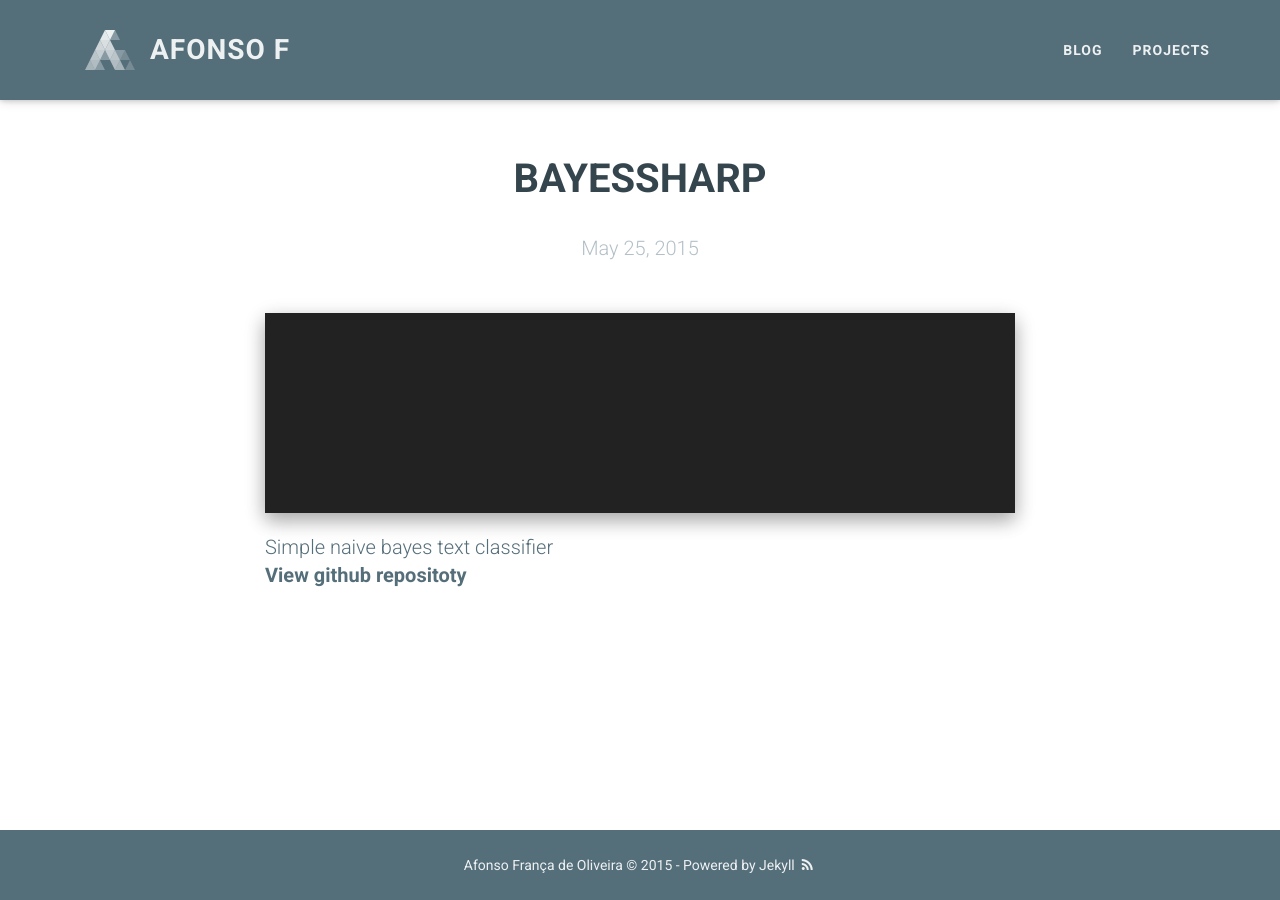
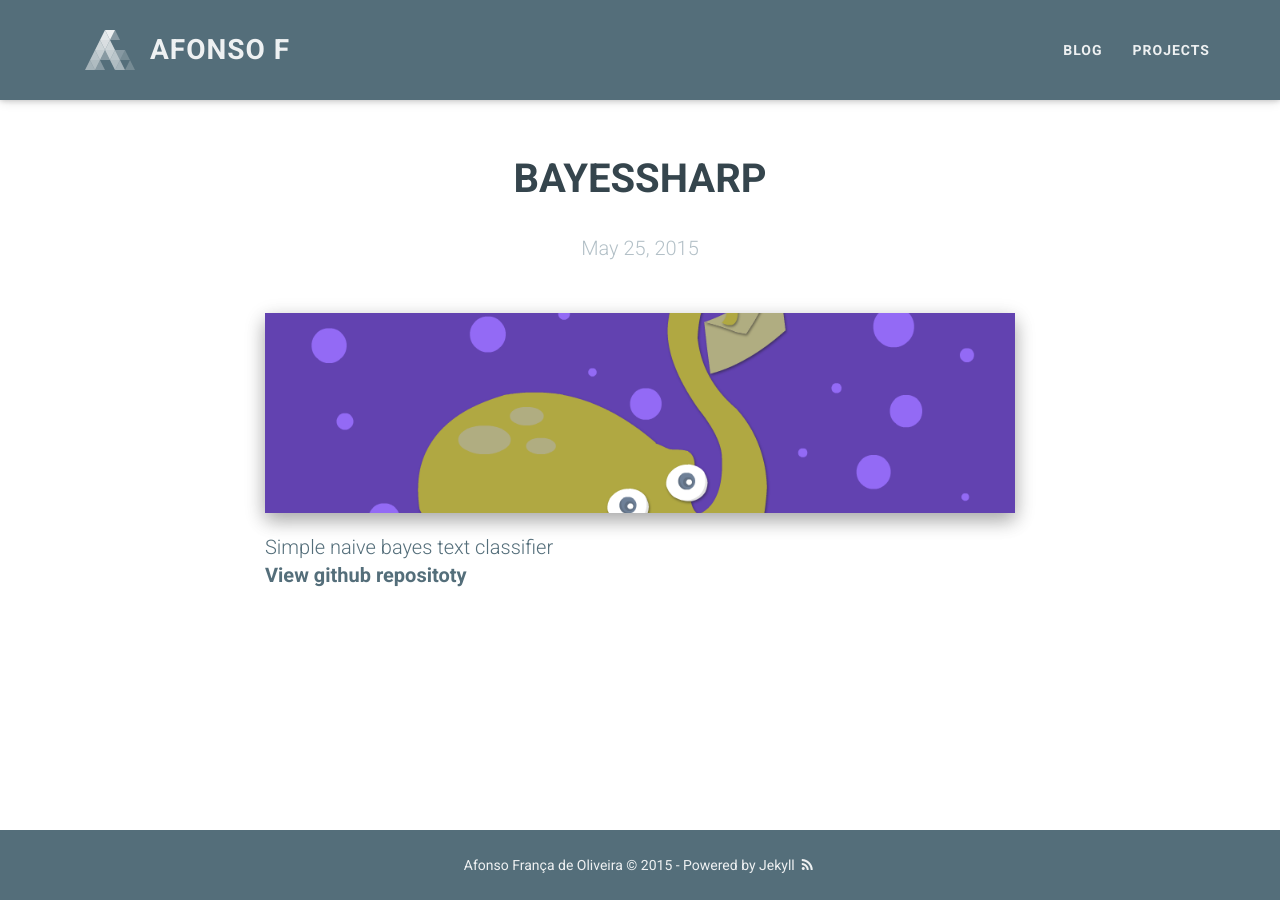
Before and after one commit to afonsof/afonsof.github.io, a Jekyll site: the page built from _posts/2015-05-25-bayessharp.md, in a window 1280 px wide. Built offline with Jekyll 4.4.1, drawn with Linux system fonts in a browser that asks for light colours; nearby versions of some CDN libraries; comment, search, counter and statistics services are not loaded.

```diff
--- a/_layouts/post.html
+++ b/_layouts/post.html
@@ -8,13 +8,12 @@
             <article itemscope itemtype="http://schema.org/BlogPosting">
 
                 <h1 class="entry-title" itemprop="name headline">{{ page.title }}</h1>
-                <time datetime="{{ page.date | date_to_xmlschema }}" itemprop="datePublished">{{ page.date | date: "%b %-d,
-                    %Y" }}
+                <time datetime="{{ page.date | date_to_xmlschema }}" itemprop="datePublished">{{ page.date | date: "%b %-d, %Y" }}
                 </time>
 
 
                 {% if page.image %}
-                <div class="post-thumbnail" style="background-image:url('{{site.baseurl}}{{ page.image }}'}}) !important"></div>
+                <div class="post-thumbnail" style="background-image:url('{{site.baseurl}}{{ page.image }}') !important"></div>
                 {% endif %}
 
                 <div class="entry-content"  itemprop="articleBody">
```
